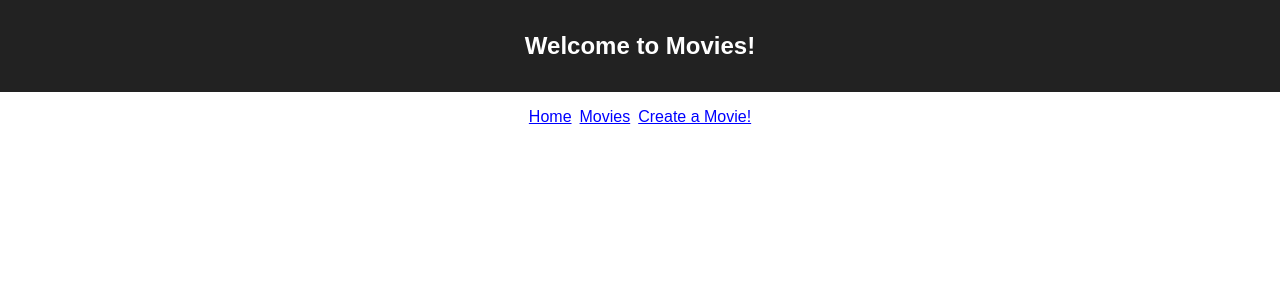
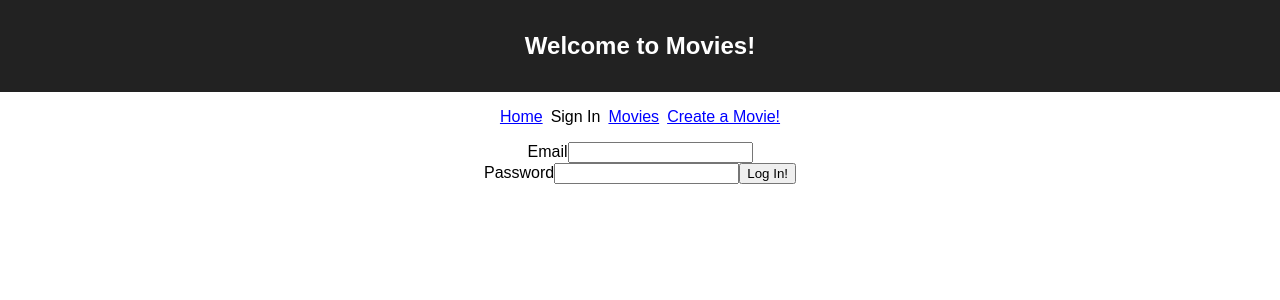
Before and after one commit to mjbamford/S201801, a React (Create React App) app in the folder javascript/movies/movies-web/: page /signin in a window 1280 px wide. Shown: the top 300 px of the page. Built offline with nearby package versions, Linux system fonts and the light colour scheme; no server answers.

Commit message:
Add SignInForm to movies

```diff
--- a/javascript/movies/movies-web/src/App.js
+++ b/javascript/movies/movies-web/src/App.js
@@ -2,12 +2,23 @@ import React, { Component } from 'react';
 import { BrowserRouter as Router, Route, NavLink } from 'react-router-dom'
 import HomePage from './pages/HomePage'
 import MoviesPage from './pages/MoviesPage'
+import SignInForm from './components/SignInForm'
 import './App.css';
 
 class App extends Component {
   constructor(props) {
     super(props)
-    this.state = { movies: null }
+    this.state = {
+      movies: null,
+      token: null
+    }
+  }
+
+  handleLogin = (token) => {
+    this.setState(prevState => ({
+      movies: prevState.movies,
+      token: token
+    }))
   }
 
   handleCreateMovie = (movie) => {
@@ -50,6 +61,7 @@ class App extends Component {
 
             <nav>
               <NavLink exact to='/' activeClassName='selected'>Home</NavLink>
+              <NavLink to='/signin' activeClassName='selected'>Sign In</NavLink>
               <NavLink exact to='/movies' activeClassName='selected'>Movies</NavLink>
               <NavLink exact to='/movies/new' activeClassName='selected'>Create a Movie!</NavLink>
             </nav>
@@ -57,6 +69,9 @@ class App extends Component {
             <Route exact path='/' component={HomePage} />
             <Route path='/movies' render={
               () => <MoviesPage movies={this.state.movies} onCreateMovie={this.handleCreateMovie} />
+            }/>
+            <Route path='/signin' render={
+              () => <SignInForm onLogIn={this.handleLogin} />
             }/>
           </div>
         </main>
--- /dev/null
+++ b/javascript/movies/movies-web/src/components/SignInForm.js
@@ -0,0 +1,30 @@
+import React from 'react'
+
+const handleSubmit = (event, onLogIn) => {
+    event.preventDefault()
+    const form = event.target
+    const email = form["user[email]"].value
+    const password = form["user[password]"].value
+    console.dir({ email, password })
+    // Go out to /auth/signin
+    onLogin("666")
+}
+
+function SignInForm ({ onLogIn }) {
+    return (
+        <form onSubmit={(event) => { handleSubmit(event, onLogIn) }} >
+            <label>
+                <span>Email</span>
+                <input name="user[email]" />
+            </label>
+            <br/>
+            <label>
+                <span>Password</span>
+                <input type="password" name="user[password]" />
+            </label>
+            <button type="submit">Log In!</button>
+        </form>
+    )
+}
+
+export default SignInForm
```
